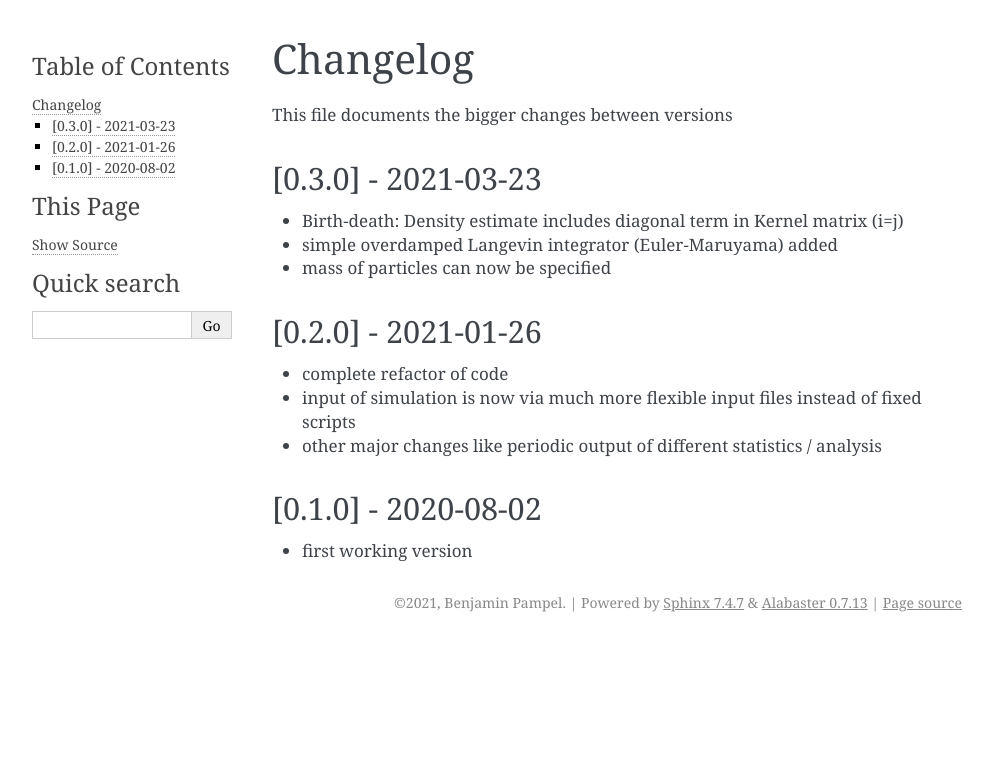
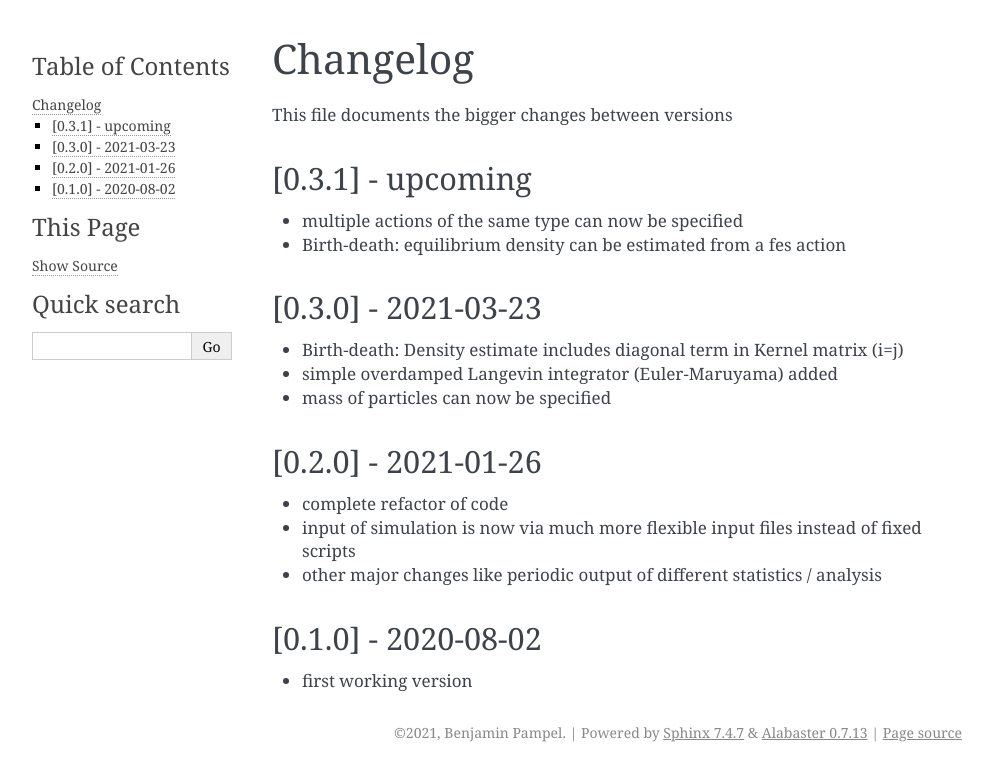
Before and after one commit to bpampel/bdld, a Sphinx documentation site: the page built from docs/changelog.rst, in a window 1280 px wide. Shown: the top 781 px of the page, without its empty margins (148-1141 px from the left). Built offline with Sphinx 7.4.7, drawn with Linux system fonts in a browser that asks for light colours.

Commit message:
Add changes to changelog

```diff
--- a/docs/changelog.rst
+++ b/docs/changelog.rst
@@ -3,6 +3,12 @@
 Changelog
 ***************************************
 This file documents the bigger changes between versions
+
+[0.3.1] - upcoming
+^^^^^^^^^^^^^^^^^^^^^^^
+
+- multiple actions of the same type can now be specified
+- Birth-death: equilibrium density can be estimated from a fes action
 
 
 [0.3.0] - 2021-03-23
```
